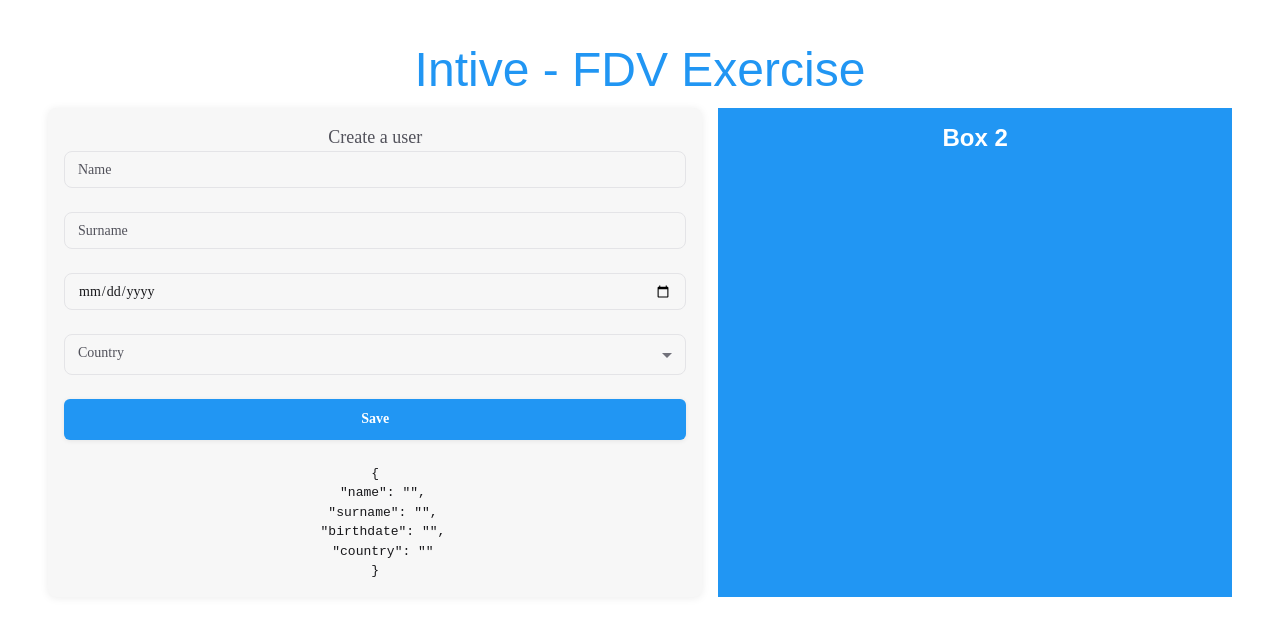
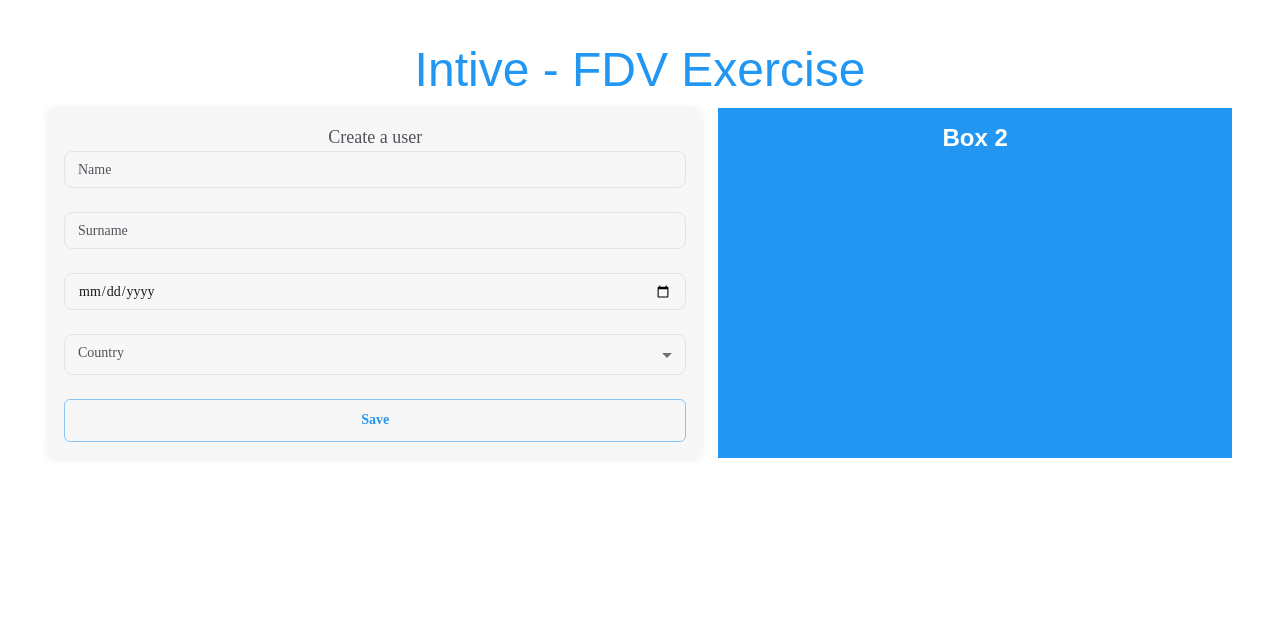
Before and after one commit to damisparks/nodesync-react, a React (Vite) app: page /app in a window 1280 px wide. Shown: the top 636 px of the page. Built offline with nearby package versions, Linux system fonts and the light colour scheme; the HTML template or start-up script is replaced by a standard one.

Commit message:
fix: update logic

```diff
--- a/src/components/UserCreator.tsx
+++ b/src/components/UserCreator.tsx
@@ -11,6 +11,7 @@ import {
   MenuItem,
   Button,
   Alert,
+  AlertTitle,
 } from '@mui/material'
 import { useBirthdayInfo } from '@/hooks/useBirthdateInfo'
 
@@ -116,14 +117,12 @@ export const UserCreator: React.FC = () => {
             )}
           </FormControl>
 
-          <Button type="submit" variant="contained">
+          <Button type="submit" variant="outlined">
             Save
           </Button>
-
-          <pre>{JSON.stringify(formik.values, null, 2)}</pre>
-
+          {/* <pre>{JSON.stringify(formik.values, null, 2)}</pre> */}
           {showAlert && (
-            <Alert severity="success">
+            <Alert severity="success" variant="outlined">
               Hello {formik.values.name} from {formik.values.country} on {birthDayNumber},{' '}
               {''}
               {birthDay} of {birthMonth}, you will have {age}!
```
